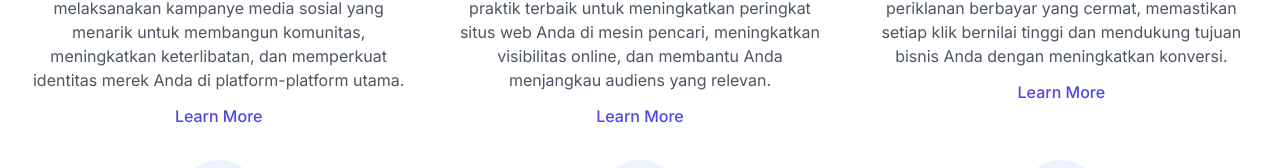
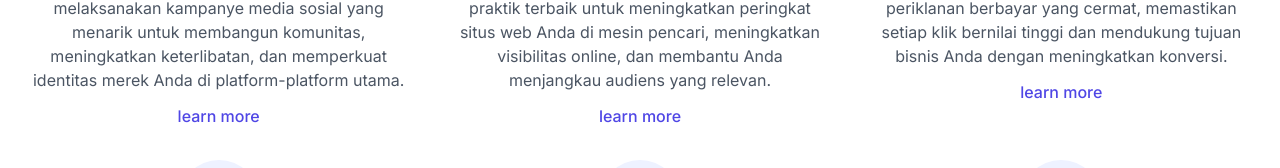
Before and after one commit to AlfianChabib/company-profile-next, a Next.js app: page /service in a window 1280 px wide. Shown: the part 540-708 px from the top of the page. Built offline with nearby package versions, Linux system fonts and the light colour scheme; a web font is replaced by a local one.

Commit message:
add learn more

```diff
--- a/src/components/Service.jsx
+++ b/src/components/Service.jsx
@@ -38,11 +38,11 @@ export default function Service() {
                 </h4>
                 <p>{item.description}</p>
                 <Link
-                  href="/service"
+                  href={"/service"}
                   className="text-indigo-600 font-medium w-36 mt-4 self-center"
-                  aria-label="Learn more"
+                  aria-label="learn more"
                 >
-                  Learn More
+                  learn more
                 </Link>
               </li>
             ))}
```
